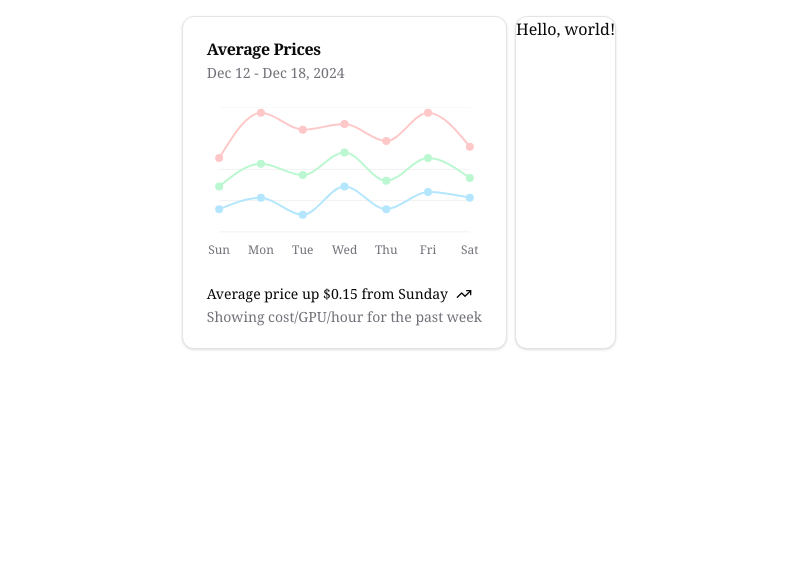
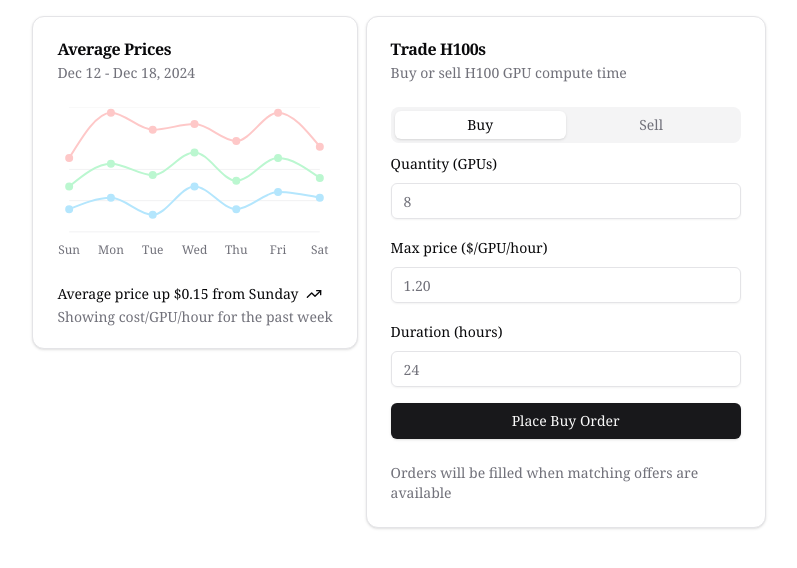
Before and after one commit to darzyx/gpu-auction-house, a Next.js app: page / in a window 1280 px wide. Shown: the top 568 px of the page, without its empty margins (241-1038 px from the left). Built offline with nearby package versions, Linux system fonts and the light colour scheme.

Commit message:
Add trading form concept

```diff
--- a/package.json
+++ b/package.json
@@ -9,7 +9,9 @@
         "lint": "next lint"
     },
     "dependencies": {
+        "@radix-ui/react-label": "^2.1.0",
         "@radix-ui/react-slot": "^1.1.0",
+        "@radix-ui/react-tabs": "^1.1.1",
         "class-variance-authority": "^0.7.0",
         "clsx": "^2.1.1",
         "lucide-react": "^0.456.0",
--- a/src/app/page.tsx
+++ b/src/app/page.tsx
@@ -5,8 +5,12 @@ export default function Home() {
     return (
         <div className="p-4">
             <div className="flex gap-2">
-                <PriceHistoryChart />
-                <TradingForm />
+                <div>
+                    <PriceHistoryChart />
+                </div>
+                <div>
+                    <TradingForm />
+                </div>
             </div>
         </div>
     );
--- a/src/components/trading-form.tsx
+++ b/src/components/trading-form.tsx
@@ -1,5 +1,57 @@
-import { Card } from "./ui/card";
+import { Button } from "@/components/ui/button";
+import { Card, CardContent, CardDescription, CardFooter, CardHeader, CardTitle } from "@/components/ui/card";
+import { Input } from "@/components/ui/input";
+import { Label } from "@/components/ui/label";
+import { Tabs, TabsContent, TabsList, TabsTrigger } from "@/components/ui/tabs";
 
 export default function TradingForm() {
-    return <Card>Hello, world!</Card>;
+    return (
+        <Card className="w-[400px]">
+            <CardHeader>
+                <CardTitle>Trade H100s</CardTitle>
+                <CardDescription>Buy or sell H100 GPU compute time</CardDescription>
+            </CardHeader>
+            <CardContent>
+                <Tabs defaultValue="buy">
+                    <TabsList className="grid w-full grid-cols-2">
+                        <TabsTrigger value="buy">Buy</TabsTrigger>
+                        <TabsTrigger value="sell">Sell</TabsTrigger>
+                    </TabsList>
+                    <TabsContent value="buy" className="space-y-4">
+                        <div className="space-y-2">
+                            <Label htmlFor="quantity">Quantity (GPUs)</Label>
+                            <Input id="quantity" type="number" placeholder="8" />
+                        </div>
+                        <div className="space-y-2">
+                            <Label htmlFor="price">Max price ($/GPU/hour)</Label>
+                            <Input id="price" type="number" step="0.01" placeholder="1.20" />
+                        </div>
+                        <div className="space-y-2">
+                            <Label htmlFor="duration">Duration (hours)</Label>
+                            <Input id="duration" type="number" placeholder="24" />
+                        </div>
+                        <Button className="w-full">Place Buy Order</Button>
+                    </TabsContent>
+                    <TabsContent value="sell" className="space-y-4">
+                        <div className="space-y-2">
+                            <Label htmlFor="sell-quantity">Quantity (GPUs)</Label>
+                            <Input id="sell-quantity" type="number" placeholder="8" />
+                        </div>
+                        <div className="space-y-2">
+                            <Label htmlFor="sell-price">Min price ($/GPU/hour)</Label>
+                            <Input id="sell-price" type="number" step="0.01" placeholder="0.80" />
+                        </div>
+                        <div className="space-y-2">
+                            <Label htmlFor="sell-duration">Duration (hours)</Label>
+                            <Input id="sell-duration" type="number" placeholder="24" />
+                        </div>
+                        <Button className="w-full">Place Sell Order</Button>
+                    </TabsContent>
+                </Tabs>
+            </CardContent>
+            <CardFooter className="text-sm text-muted-foreground">
+                Orders will be filled when matching offers are available
+            </CardFooter>
+        </Card>
+    );
 }
--- /dev/null
+++ b/src/components/ui/input.tsx
@@ -0,0 +1,22 @@
+import * as React from "react"
+
+import { cn } from "@/lib/utils"
+
+const Input = React.forwardRef<HTMLInputElement, React.ComponentProps<"input">>(
+  ({ className, type, ...props }, ref) => {
+    return (
+      <input
+        type={type}
+        className={cn(
+          "flex h-9 w-full rounded-md border border-input bg-transparent px-3 py-1 text-base shadow-sm transition-colors file:border-0 file:bg-transparent file:text-sm file:font-medium file:text-foreground placeholder:text-muted-foreground focus-visible:outline-none focus-visible:ring-1 focus-visible:ring-ring disabled:cursor-not-allowed disabled:opacity-50 md:text-sm",
+          className
+        )}
+        ref={ref}
+        {...props}
+      />
+    )
+  }
+)
+Input.displayName = "Input"
+
+export { Input }
--- /dev/null
+++ b/src/components/ui/label.tsx
@@ -0,0 +1,26 @@
+"use client"
+
+import * as React from "react"
+import * as LabelPrimitive from "@radix-ui/react-label"
+import { cva, type VariantProps } from "class-variance-authority"
+
+import { cn } from "@/lib/utils"
+
+const labelVariants = cva(
+  "text-sm font-medium leading-none peer-disabled:cursor-not-allowed peer-disabled:opacity-70"
+)
+
+const Label = React.forwardRef<
+  React.ElementRef<typeof LabelPrimitive.Root>,
+  React.ComponentPropsWithoutRef<typeof LabelPrimitive.Root> &
+    VariantProps<typeof labelVariants>
+>(({ className, ...props }, ref) => (
+  <LabelPrimitive.Root
+    ref={ref}
+    className={cn(labelVariants(), className)}
+    {...props}
+  />
+))
+Label.displayName = LabelPrimitive.Root.displayName
+
+export { Label }
--- /dev/null
+++ b/src/components/ui/tabs.tsx
@@ -0,0 +1,55 @@
+"use client"
+
+import * as React from "react"
+import * as TabsPrimitive from "@radix-ui/react-tabs"
+
+import { cn } from "@/lib/utils"
+
+const Tabs = TabsPrimitive.Root
+
+const TabsList = React.forwardRef<
+  React.ElementRef<typeof TabsPrimitive.List>,
+  React.ComponentPropsWithoutRef<typeof TabsPrimitive.List>
+>(({ className, ...props }, ref) => (
+  <TabsPrimitive.List
+    ref={ref}
+    className={cn(
+      "inline-flex h-9 items-center justify-center rounded-lg bg-muted p-1 text-muted-foreground",
+      className
+    )}
+    {...props}
+  />
+))
+TabsList.displayName = TabsPrimitive.List.displayName
+
+const TabsTrigger = React.forwardRef<
+  React.ElementRef<typeof TabsPrimitive.Trigger>,
+  React.ComponentPropsWithoutRef<typeof TabsPrimitive.Trigger>
+>(({ className, ...props }, ref) => (
+  <TabsPrimitive.Trigger
+    ref={ref}
+    className={cn(
+      "inline-flex items-center justify-center whitespace-nowrap rounded-md px-3 py-1 text-sm font-medium ring-offset-background transition-all focus-visible:outline-none focus-visible:ring-2 focus-visible:ring-ring focus-visible:ring-offset-2 disabled:pointer-events-none disabled:opacity-50 data-[state=active]:bg-background data-[state=active]:text-foreground data-[state=active]:shadow",
+      className
+    )}
+    {...props}
+  />
+))
+TabsTrigger.displayName = TabsPrimitive.Trigger.displayName
+
+const TabsContent = React.forwardRef<
+  React.ElementRef<typeof TabsPrimitive.Content>,
+  React.ComponentPropsWithoutRef<typeof TabsPrimitive.Content>
+>(({ className, ...props }, ref) => (
+  <TabsPrimitive.Content
+    ref={ref}
+    className={cn(
+      "mt-2 ring-offset-background focus-visible:outline-none focus-visible:ring-2 focus-visible:ring-ring focus-visible:ring-offset-2",
+      className
+    )}
+    {...props}
+  />
+))
+TabsContent.displayName = TabsPrimitive.Content.displayName
+
+export { Tabs, TabsList, TabsTrigger, TabsContent }
```
Also changed, not shown: 1 other file (tests, documents, lock files or other folders).
